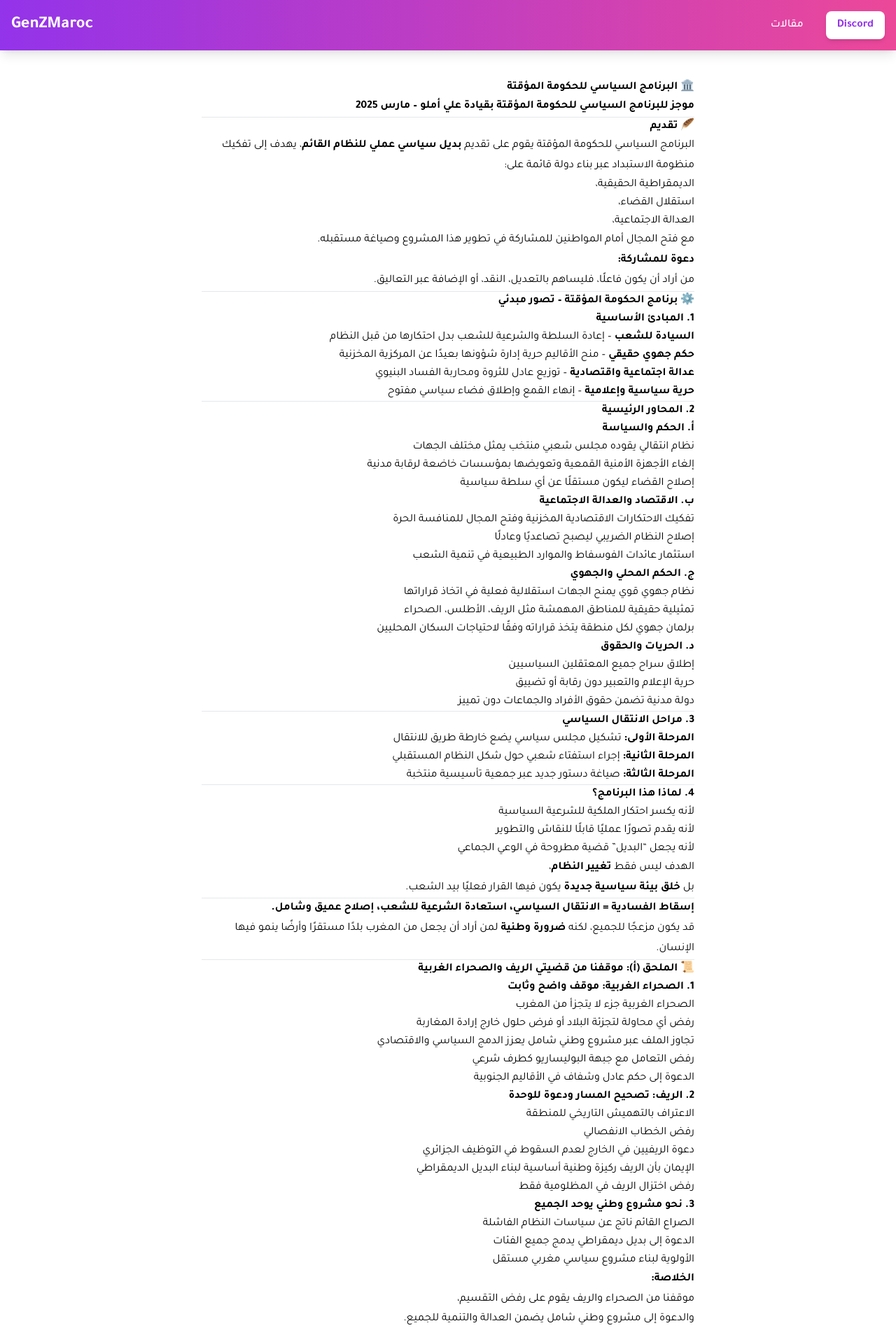
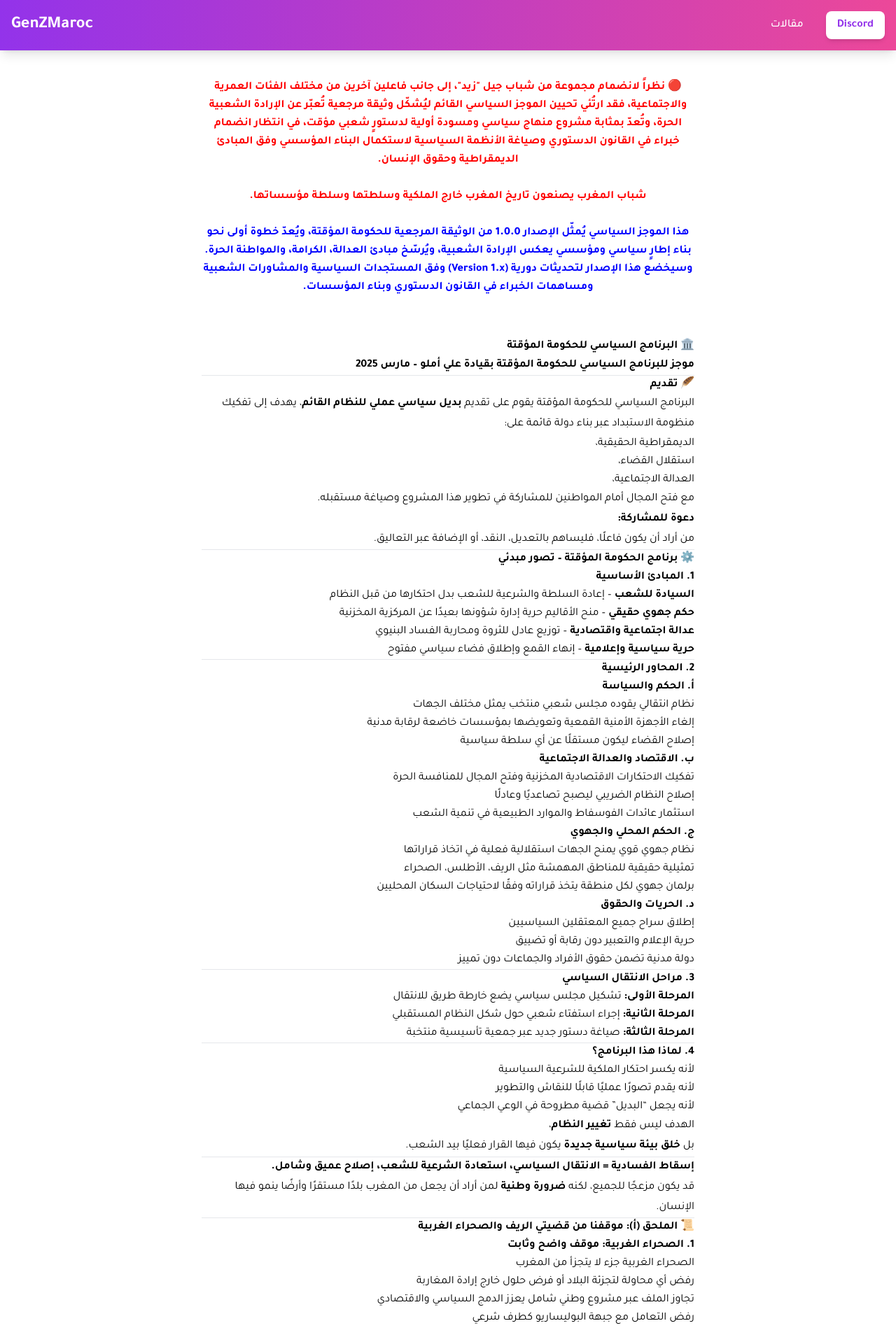
Before and after one commit to niqashx/genzmaroc, a Jekyll site: the page built from الحكومة-المؤقتة.md, in a window 1280 px wide. Shown: the top 1898 px of the page at 70% size. Built offline with Jekyll 4.4.1, drawn with Linux system fonts in a browser that asks for light colours.

Commit message:
announcment about updating the political brief

```diff
--- a/الحكومة-المؤقتة.md
+++ b/الحكومة-المؤقتة.md
@@ -6,6 +6,22 @@ permalink: /الحكومة-المؤقتة/
 ---
 
 <div class="max-w-3xl mx-auto px-6 sm:px-8 py-10 rtl-content leading-relaxed" markdown="1">
+<div style="text-align:center;">
+<span style="color:red; font-weight:bold">🔴 نظراً لانضمام مجموعة من شباب جيل "زيد"، إلى جانب فاعلين آخرين من مختلف الفئات العمرية والاجتماعية، فقد ارتُئي تحيين الموجز السياسي القائم ليُشكّل وثيقة مرجعية تُعبّر عن الإرادة الشعبية الحرة، وتُعدّ بمثابة مشروع منهاج سياسي ومسودة أولية لدستورٍ شعبي مؤقت، في انتظار انضمام خبراء في القانون الدستوري وصياغة الأنظمة السياسية لاستكمال البناء المؤسسي وفق المبادئ الديمقراطية وحقوق الإنسان.</span>
+
+<br><br>
+<span style="color:red; font-weight:bold">شباب المغرب يصنعون تاريخ المغرب خارج الملكية وسلطتها وسلطة مؤسساتها.
+</span>
+<br><br>
+
+</div>
+<div style="text-align:center;">
+
+<span style="color:#003366; color:blue; font-weight:bold">هذا الموجز السياسي يُمثّل الإصدار <strong>1.0.0</strong> من الوثيقة المرجعية للحكومة المؤقتة، ويُعدّ خطوة أولى نحو بناء إطارٍ سياسي ومؤسسي يعكس الإرادة الشعبية، ويُرسّخ مبادئ العدالة، الكرامة، والمواطنة الحرة.
+وسيخضع هذا الإصدار لتحديثات دورية (<strong>Version 1.x</strong>) وفق المستجدات السياسية والمشاورات الشعبية ومساهمات الخبراء في القانون الدستوري وبناء المؤسسات.</span>
+
+</div>
+<br><br>
 
 # 🏛️ البرنامج السياسي للحكومة المؤقتة
 
@@ -16,6 +32,7 @@ permalink: /الحكومة-المؤقتة/
 ## 🪶 تقديم
 
 البرنامج السياسي للحكومة المؤقتة يقوم على تقديم **بديل سياسي عملي للنظام القائم**، يهدف إلى تفكيك منظومة الاستبداد عبر بناء دولة قائمة على:
+
 - الديمقراطية الحقيقية،
 - استقلال القضاء،
 - العدالة الاجتماعية،
@@ -30,6 +47,7 @@ permalink: /الحكومة-المؤقتة/
 ## ⚙️ برنامج الحكومة المؤقتة – تصور مبدئي
 
 ### 1. المبادئ الأساسية
+
 - **السيادة للشعب** – إعادة السلطة والشرعية للشعب بدل احتكارها من قبل النظام
 - **حكم جهوي حقيقي** – منح الأقاليم حرية إدارة شؤونها بعيدًا عن المركزية المخزنية
 - **عدالة اجتماعية واقتصادية** – توزيع عادل للثروة ومحاربة الفساد البنيوي
@@ -40,21 +58,25 @@ permalink: /الحكومة-المؤقتة/
 ### 2. المحاور الرئيسية
 
 #### أ. الحكم والسياسة
+
 - نظام انتقالي يقوده مجلس شعبي منتخب يمثل مختلف الجهات
 - إلغاء الأجهزة الأمنية القمعية وتعويضها بمؤسسات خاضعة لرقابة مدنية
 - إصلاح القضاء ليكون مستقلًا عن أي سلطة سياسية
 
 #### ب. الاقتصاد والعدالة الاجتماعية
+
 - تفكيك الاحتكارات الاقتصادية المخزنية وفتح المجال للمنافسة الحرة
 - إصلاح النظام الضريبي ليصبح تصاعديًا وعادلًا
 - استثمار عائدات الفوسفاط والموارد الطبيعية في تنمية الشعب
 
 #### ج. الحكم المحلي والجهوي
+
 - نظام جهوي قوي يمنح الجهات استقلالية فعلية في اتخاذ قراراتها
 - تمثيلية حقيقية للمناطق المهمشة مثل الريف، الأطلس، الصحراء
 - برلمان جهوي لكل منطقة يتخذ قراراته وفقًا لاحتياجات السكان المحليين
 
 #### د. الحريات والحقوق
+
 - إطلاق سراح جميع المعتقلين السياسيين
 - حرية الإعلام والتعبير دون رقابة أو تضييق
 - دولة مدنية تضمن حقوق الأفراد والجماعات دون تمييز
@@ -62,6 +84,7 @@ permalink: /الحكومة-المؤقتة/
 ---
 
 ### 3. مراحل الانتقال السياسي
+
 1. **المرحلة الأولى:** تشكيل مجلس سياسي يضع خارطة طريق للانتقال
 2. **المرحلة الثانية:** إجراء استفتاء شعبي حول شكل النظام المستقبلي
 3. **المرحلة الثالثة:** صياغة دستور جديد عبر جمعية تأسيسية منتخبة
@@ -69,6 +92,7 @@ permalink: /الحكومة-المؤقتة/
 ---
 
 ### 4. لماذا هذا البرنامج؟
+
 - لأنه يكسر احتكار الملكية للشرعية السياسية
 - لأنه يقدم تصورًا عمليًا قابلًا للنقاش والتطوير
 - لأنه يجعل “البديل” قضية مطروحة في الوعي الجماعي
@@ -86,6 +110,7 @@ permalink: /الحكومة-المؤقتة/
 ## 📜 الملحق (أ): موقفنا من قضيتي الريف والصحراء الغربية
 
 ### 1. الصحراء الغربية: موقف واضح وثابت
+
 - الصحراء الغربية جزء لا يتجزأ من المغرب
 - رفض أي محاولة لتجزئة البلاد أو فرض حلول خارج إرادة المغاربة
 - تجاوز الملف عبر مشروع وطني شامل يعزز الدمج السياسي والاقتصادي
@@ -93,6 +118,7 @@ permalink: /الحكومة-المؤقتة/
 - الدعوة إلى حكم عادل وشفاف في الأقاليم الجنوبية
 
 ### 2. الريف: تصحيح المسار ودعوة للوحدة
+
 - الاعتراف بالتهميش التاريخي للمنطقة
 - رفض الخطاب الانفصالي
 - دعوة الريفيين في الخارج لعدم السقوط في التوظيف الجزائري
@@ -100,6 +126,7 @@ permalink: /الحكومة-المؤقتة/
 - رفض اختزال الريف في المظلومية فقط
 
 ### 3. نحو مشروع وطني يوحد الجميع
+
 - الصراع القائم ناتج عن سياسات النظام الفاشلة
 - الدعوة إلى بديل ديمقراطي يدمج جميع الفئات
 - الأولوية لبناء مشروع سياسي مغربي مستقل
@@ -112,10 +139,12 @@ permalink: /الحكومة-المؤقتة/
 
 ## 🕊️ الملحق (ب): في الخطاب العام وموقف الحكومة من التطرفين الديني والإلحادي
 
-ترى **الحكومة المؤقتة** أن بعض الخطابات التي تتصدر المشهد العام — سواء التي تطرح الإسلام على أنه *الحق المطلق* وتنفي شرعية باقي الاجتهادات، أو تلك التي تتبنى نزعة إلحادية متعالية تعتبر الدين عائقًا للتقدم — كلاهما يخدم، بقصد أو بدون قصد، أهدافًا تتعارض مع مشروعنا الوطني للتحرر من الاستبداد وبناء مجتمع حرٍّ وعادل.
+ترى **الحكومة المؤقتة** أن بعض الخطابات التي تتصدر المشهد العام — سواء التي تطرح الإسلام على أنه _الحق المطلق_ وتنفي شرعية باقي الاجتهادات، أو تلك التي تتبنى نزعة إلحادية متعالية تعتبر الدين عائقًا للتقدم — كلاهما يخدم، بقصد أو بدون قصد، أهدافًا تتعارض مع مشروعنا الوطني للتحرر من الاستبداد وبناء مجتمع حرٍّ وعادل.
 
 ### 🔹 أولاً: في توصيف الظاهرة
+
 قد تصدر هذه الخطابات:
+
 - من **أطراف تعمل لحساب النظام** لإحداث الفتنة والشقاق بين مكونات المجتمع؛
 - أو من **فاعلين منجرّين لا وعيًا** إلى نفس الأجندة التي ترعاها أنظمة عربية معادية للتحرر الشعبي.
 
@@ -124,8 +153,10 @@ permalink: /الحكومة-المؤقتة/
 ### ⚖️ ثانياً: التعليل السياسي والاستراتيجي
 
 #### 1. أهمية القاعدة الشعبية
+
 أي مشروع سياسي جاد يحتاج إلى **حاضنة جماهيرية واسعة**.
 فإذا تبنّى خطابًا يمس الثوابت الوطنية مثل:
+
 - وحدة التراب الوطني (الصحراء، الريف، الأقاليم)،
 - و<span style="color:red; font-weight:bold;">الدين الإسلامي باعتباره مكونًا أساسيًا للهوية الجماعية</span>،
 
@@ -133,12 +164,15 @@ permalink: /الحكومة-المؤقتة/
 <span style="color:red; font-weight:bold;">حتى وإن كانت مطالبه الإصلاحية عادلة في جوهرها.</span>
 
 #### 2. البعد العاطفي والرمزي
+
 الشعب المغربي يرتبط وجدانيًا بهويته الدينية والوطنية.
 من يهاجم هذه الرموز يُفهم خطابه كتهديد للهوية لا كمشروع تحرري،
 فيخسر المعركة الرمزية قبل السياسية.
 
 #### 3. البعد الواقعي والعملي
+
 البديل السياسي الحقيقي يُبنى على:
+
 - العدالة الاجتماعية،
 - الشفافية والمحاسبة،
 - توزيع الثروة،
@@ -146,11 +180,12 @@ permalink: /الحكومة-المؤقتة/
 
 > هذه القضايا تُوحّد ولا تُفرّق، وتنتج تغييرًا ملموسًا بدل الجدل العقيم.
 
-<small>*من أراد النقاش حول هذا بعد قراءته لهذه الورقة فليفعل بدون تردد.*</small>
+<small>_من أراد النقاش حول هذا بعد قراءته لهذه الورقة فليفعل بدون تردد._</small>
 
 ---
 
 ### 🔹 ثالثاً: الخلاصة
+
 من أراد بناء بديل حقيقي للنظام،
 فعليه أن يكون **جامعًا لا مفرّقًا**،
 ويتحدث **بلغة الناس لا ضدهم**.
@@ -179,6 +214,7 @@ permalink: /الحكومة-المؤقتة/
 
 تؤكد الحكومة المؤقتة موقفها الثابت من القضية الفلسطينية، إذ تعتبر الكيان الصهيوني **كيانًا غازيًا ومجرمًا**، وترى في فلسطين **صاحبة الأرض والحق**.
 وعليه، تلتزم الحكومة المؤقتة بـ:
+
 - إلغاء أي علاقة مع هذا الكيان،
 - رفض أي تعاون أو تحالف مع الأنظمة التي تدعمه أو تسهم في شرعنته.
 
```
Also changed, not shown: assets/css/tailwind-output.css.
